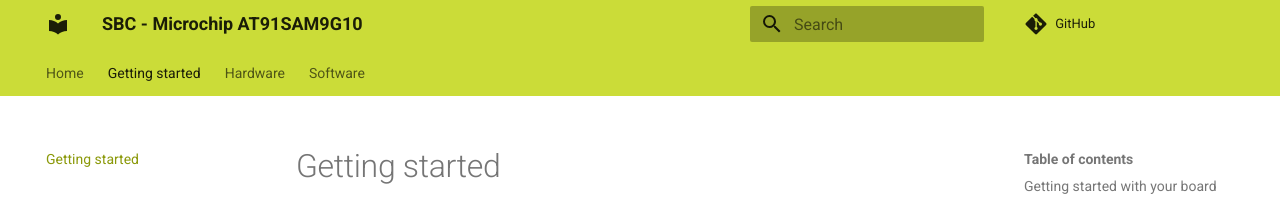
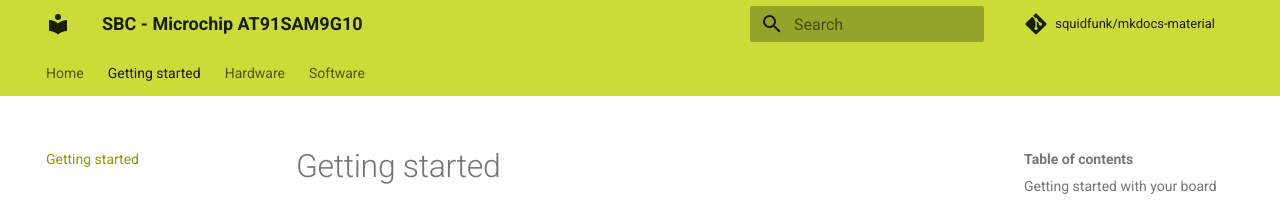
Before and after one commit to vd-rd/sbc_at91sam9g10, an MkDocs documentation site: the page built from docs/getting-started.md, in a window 1280 px wide. Shown: the top 205 px of the page. Built offline with MkDocs 1.6.1 and Material for MkDocs 9.7.7, drawn with Linux system fonts in a browser that asks for light colours; comment, search, counter and statistics services are not loaded.

Commit message:
Update mkdocs.yml

```diff
--- a/mkdocs.yml
+++ b/mkdocs.yml
@@ -1,6 +1,7 @@
 site_name: SBC - Microchip AT91SAM9G10
 site_url: https://vd-rd.github.io/sbc_at91sam9g10
 repo_url: https://github.com/vd-rd/sbc_at91sam9g10
+repo_name: squidfunk/mkdocs-material
 theme:
   name: material
   palette:
```
